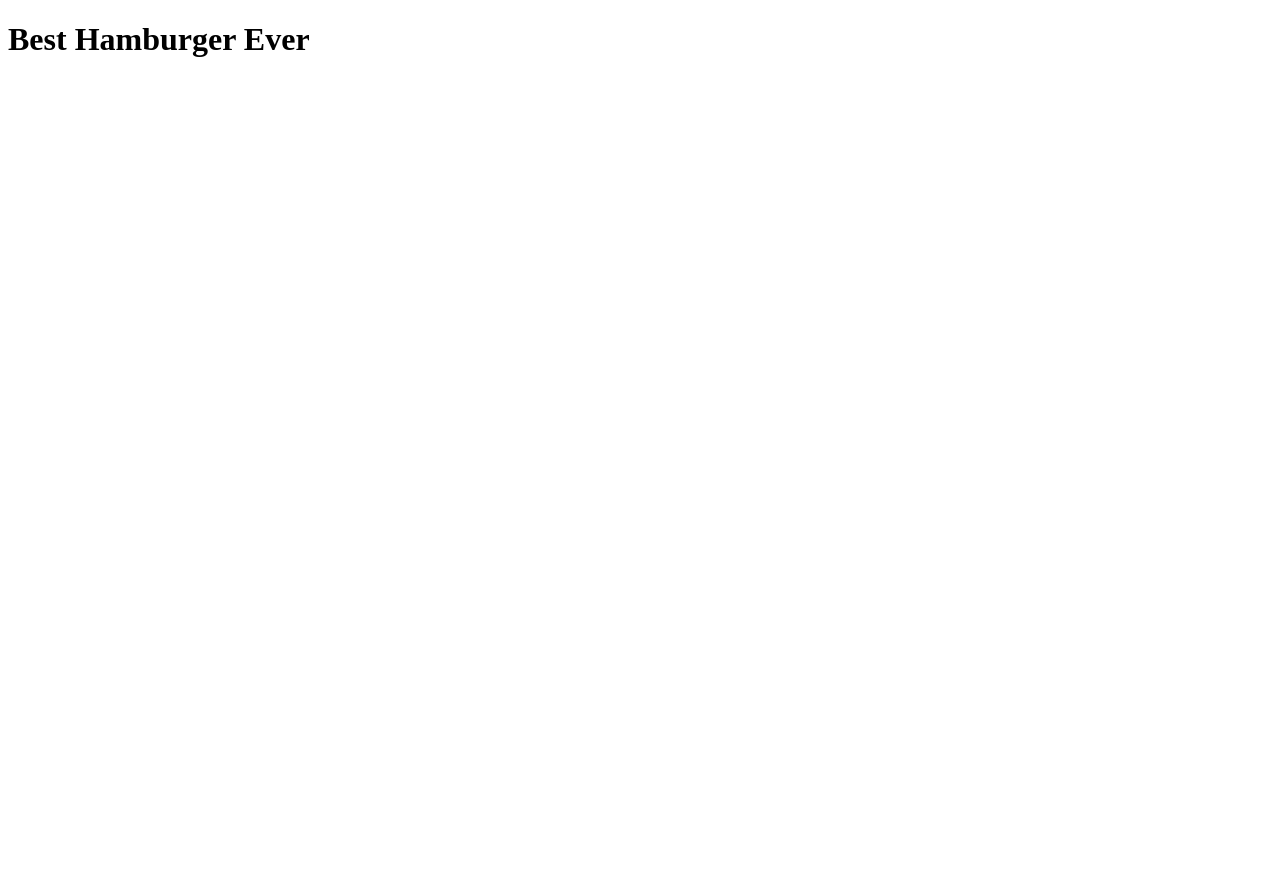
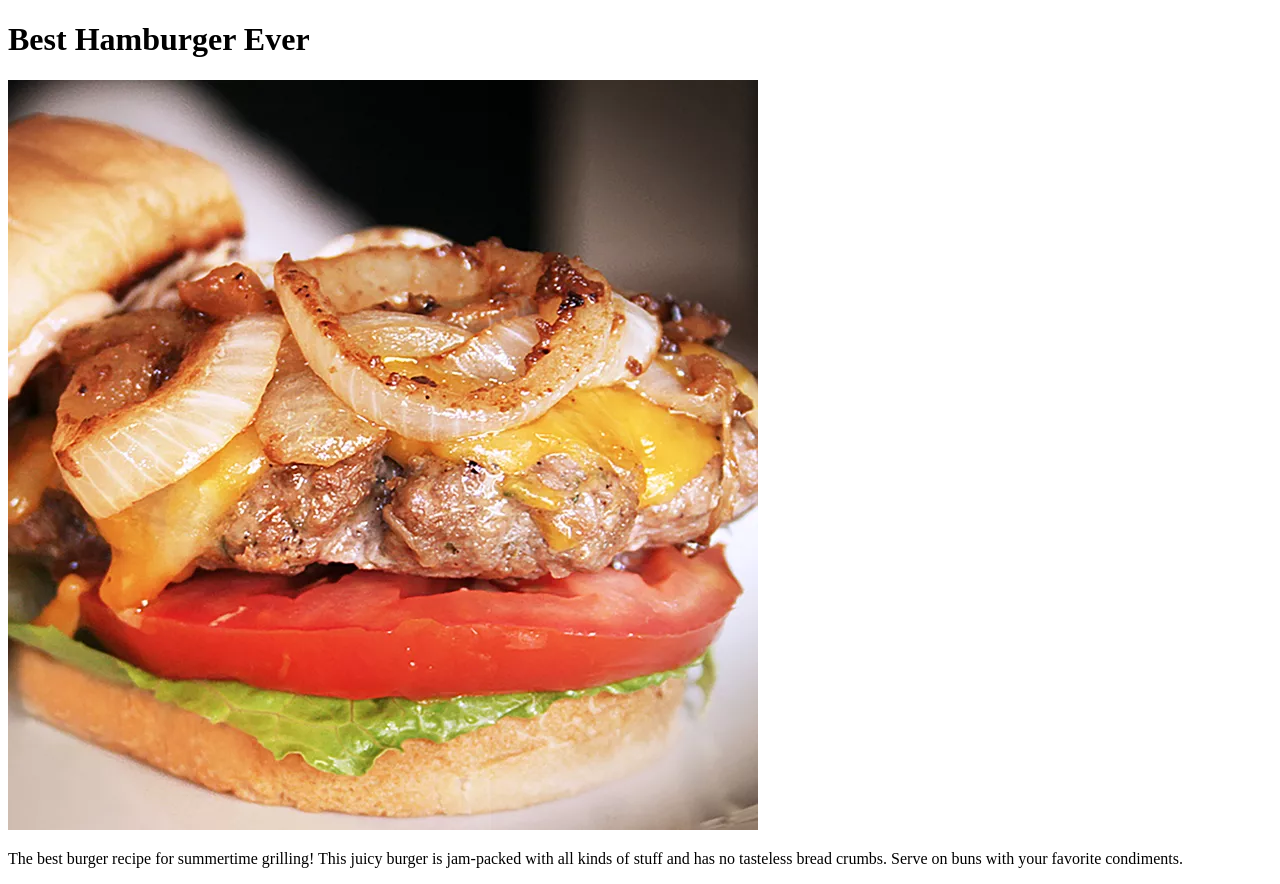
Before and after one commit to Roare16/odin-recipes, a plain HTML site: page recipes/hamburger.html in a window 1280 px wide. Before the commit the page ends 800 px from the top, so only its background shows below. Drawn offline with Linux system fonts and the light colour scheme.

Commit message:
Tidy up files.

```diff
--- a/recipes/hamburger.html
+++ b/recipes/hamburger.html
@@ -7,5 +7,13 @@
 </head>
 <body>
     <h1>Best Hamburger Ever</h1>
+
+    <img src="../img/hamburger.jpg.jpg" alt="Photograph of a hamburger with cheese, onions, tomato and lettuce">
+
+    <p>The best burger recipe for summertime grilling!
+    This juicy burger is jam-packed with all kinds of stuff and has no tasteless bread crumbs.
+    Serve on buns with your favorite condiments.</p>
+
+
 </body>
 </html>
```
Also changed, not shown: img/hamburger.jpg.jpg (added), 2 other files.
